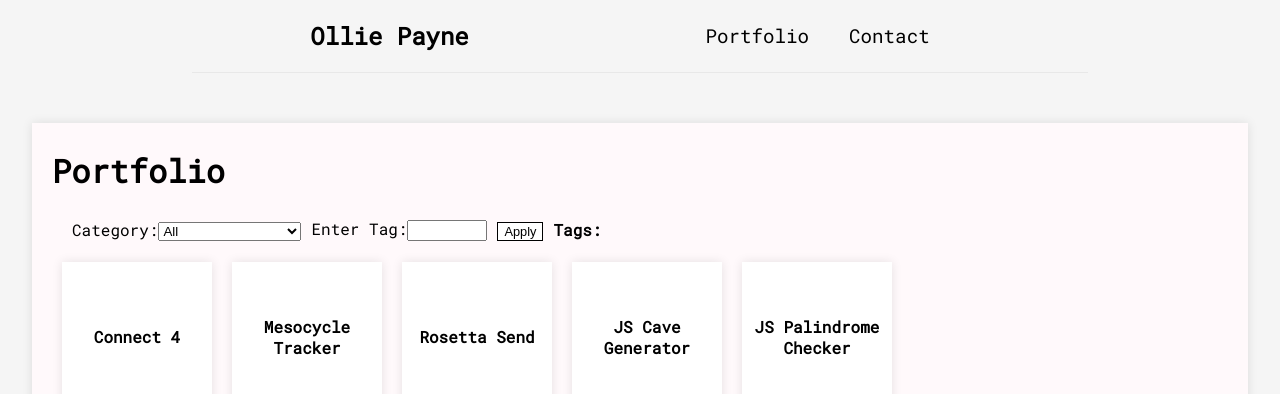
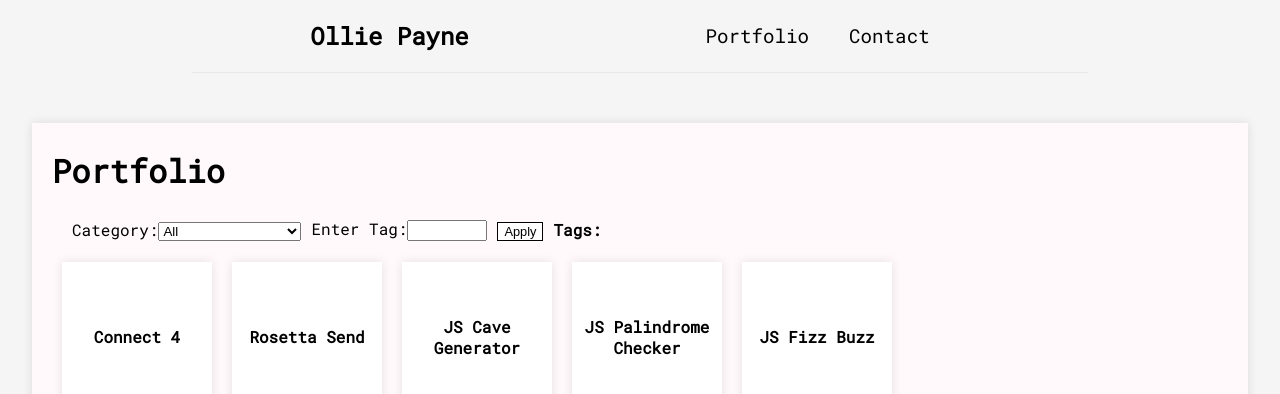
Before and after one commit to olliepayne/ollie-portfolio-rebuild, a Next.js app: page /portfolio in a window 1280 px wide. Shown: the top 394 px of the page. Built offline with nearby package versions, Linux system fonts and the light colour scheme.

Commit message:
update data

```diff
--- /dev/null
+++ b/components/Footer.tsx
@@ -0,0 +1,5 @@
+const Footer = () => {
+
+}
+
+export default Footer
--- a/pages/portfolio/[id].tsx
+++ b/pages/portfolio/[id].tsx
@@ -2,7 +2,7 @@ import Image from 'next/image'
 import styles from '../../styles/PortfolioDetails.module.css'
 import portfolioData from '../../public/portfolioData.json'
 
-export const getStaticPaths = async() => {
+export const getStaticPaths = async () => {
   const data = portfolioData.entries
 
   const paths = data.map(entry => {
--- a/public/portfolioData.json
+++ b/public/portfolioData.json
@@ -29,25 +29,6 @@
     },
     {
       "id": 1,
-      "title": "Mesocycle Tracker",
-      "preview": "Athletic periodization tracking. MEN stack, Google OAuth.",
-      "description": "Second project with General Assembly. I wanted to build something related to athletics.",
-      "links": {
-        "deployment": "https://quiet-thicket-74088.herokuapp.com/",
-        "github": "https://github.com/olliepayne/mesocycle-tracker"
-      },
-      "thumbnailURL": "'https://camo.githubusercontent.com/4ad8e2e4e325bc841cace1ad2d5af1281a13bda3b16928eb5233c3ff8b44203d/68747470733a2f2f692e696d6775722e636f6d2f625542353958572e706e67",
-      "filters": {
-        "categories": [
-          "General Assembly"
-        ],
-        "tags": [
-          "Express", "Authentication", "JavaScript", "Node", "MongoDB"
-        ]
-      }
-    },
-    {
-      "id": 2,
       "title": "Rosetta Send",
       "preview": "Rock Climbing Route database. MERN stack, custom JWT auth.",
       "description": "I built Rosetta Send as an homage to my love and pursuit of elite sport climbing. The app allows a user to add a route, of any name/type/grade/location, which can then be searched by anybody using the built in Route Finder. The user can also view their profile of submitted climbs, and delete their account if they choose to. It is a full CRUD, MERN stack application. I began building this during my time with General Assembly.",
@@ -66,7 +47,7 @@
       }
     },
     {
-      "id": 3,
+      "id": 2,
       "title": "JS Cave Generator",
       "preview": "2D cave/level generation using Cellular Automaton.",
       "description": "I used to play with cave generation back a few years ago when I developed games as a hobby. I decided to revive my love for RNG and algorithm by creating a 2D 'platformer style cave', using a basic level of Cellular Automaton. Would be cool to code a little man to jump around this sometime.",
@@ -85,15 +66,34 @@
       }
     },
     {
+      "id": 3,
+      "title": "JS Palindrome Checker",
+      "preview": "Common interview / Coding Challenge",
+      "description": "Standard Palindrome checker, nothing fancy.",
+      "links": {
+        "deployment": "http://op-js-palindrome-checker.surge.sh/",
+        "github": "https://github.com/olliepayne/js-palindrome-checker"
+      },
+      "thumbnailURL": "https://i.imgur.com/hHhIT22.png",
+      "filters": {
+        "categories": [
+          "Coding Challeneges"
+        ],
+        "tags": [
+          "HTML", "CSS", "JavaScript"
+        ]
+      }
+    },
+    {
       "id": 4,
-      "title": "JS Palindrome Checker",
-      "preview": "Common interview / Coding Challenge/",
-      "description": "",
+      "title": "JS Fizz Buzz",
+      "preview": "Common interview / Coding Challenge",
+      "description": "Generic Fizz Buzz, can specify a range of numbers to check Fizz Buzz on.",
       "links": {
-        "deployment": "",
-        "github": ""
+        "deployment": "http://op-js-fizz-buzz.surge.sh/",
+        "github": "https://github.com/olliepayne/js-fizz-buzz"
       },
-      "thumbnailURL": "",
+      "thumbnailURL": "https://i.imgur.com/MshNx5M.png",
       "filters": {
         "categories": [
           "Coding Challeneges"
```
